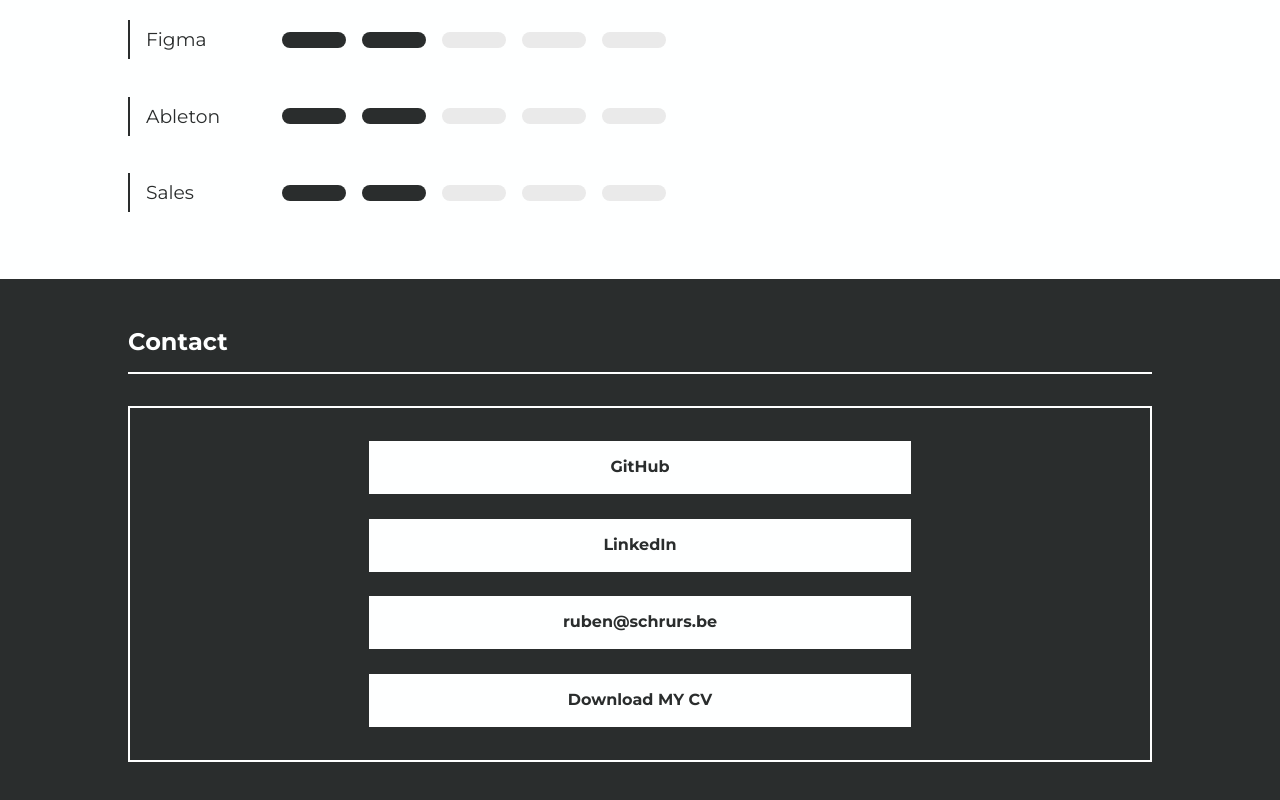
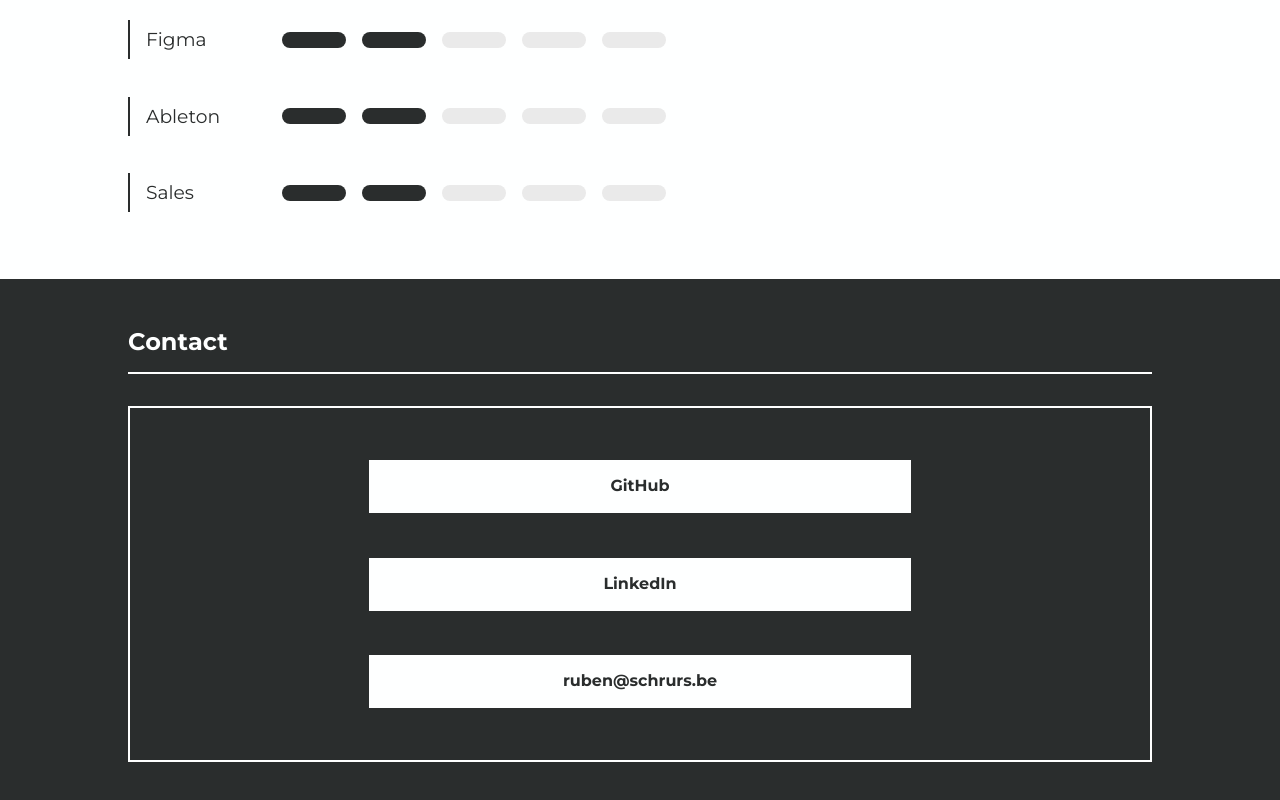
Before and after one commit to RubenSchrurs/portfolio, a React app: page / in a window 1280 px wide. Shown: the part 3410-4210 px from the top of the page. Built offline with nearby package versions, Linux system fonts and the light colour scheme.

Commit message:
[upd] Remove CV

```diff
--- a/public/index.html
+++ b/public/index.html
@@ -22,7 +22,7 @@
       work correctly both with client-side routing and a non-root public URL.
       Learn how to configure a non-root public URL by running `npm run build`.
     -->
-  <title>RUBEN SCHRURS</title>
+  <title>Ruben Schrurs</title>
 </head>
 
 <body>
--- a/src/components/HomePage/Contact.tsx
+++ b/src/components/HomePage/Contact.tsx
@@ -10,7 +10,6 @@
                     <a href="https://github.com/RubenSchrurs">GitHub</a>
                     <a href="https://linkedin.com/in/ruben-schrurs-03502214b">LinkedIn</a>
                     <a href="mailto:ruben@schrurs.be">ruben@schrurs.be</a>
-                    <a href="/Ruben_Schrurs.pdf" download>Download MY CV</a>
                 </div>
             </div>
         </>
```
Also changed, not shown: 1 other file (tests, documents, lock files or other folders).
